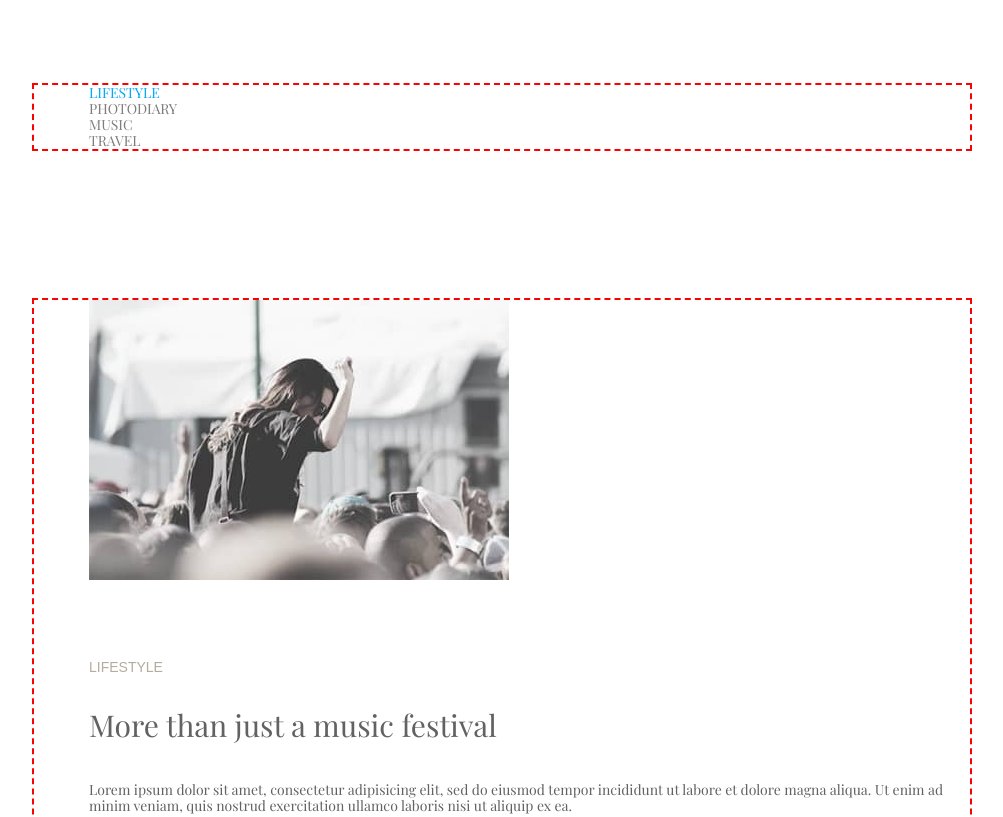
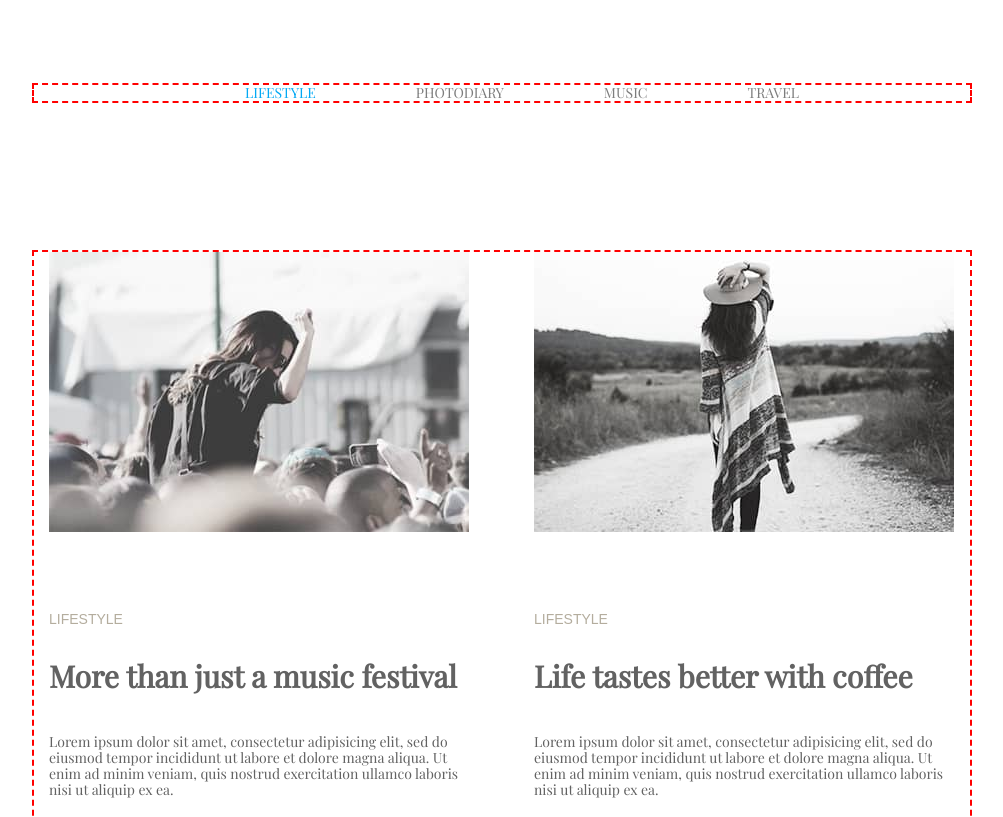
Before and after one commit to Hlib612/photoblog_new, a plain HTML site: page index.html in a window 1280 px wide. Shown: the top 817 px of the page, without its empty margins (138-1141 px from the left). Drawn offline with nearby package versions, Linux system fonts and the light colour scheme.

Commit message:
add files and images

```diff
--- a/css/style.css
+++ b/css/style.css
@@ -16,11 +16,26 @@
     color: var(--main-text-color);
     font-size: var(--main-text-size);
     }
+    .container{
+      width: 936px;
+      padding: 0 15px;
+      outline: 2px dashed red;
+      margin: 0 auto;
+    }
     ul{
         list-style-type: none;
     }
     a{
         text-decoration: none;
+    }
+    .header{
+      padding-top: 71px;
+      padding-bottom: 123px;
+    }
+    .header-list{
+      display: flex;
+      gap: 100px;
+      justify-content: center;
     }
     .header-link{
         color: var(--header-link-color);
@@ -31,6 +46,17 @@
     }
     .header-link.current{
         color: var(--accent-color);
+    }
+    .galary-list{
+      display: flex;
+      flex-wrap: wrap;
+      margin-bottom: 90px;
+      column-gap: 65px;
+      padding-left: 0 ;
+      row-gap: 130px;
+    }
+    .galary-list-item{
+      width: 420px;
     }
     .galary-title {
         font-size: var(--title-text-size);
@@ -44,12 +70,6 @@
     font-weight: 300;
     font-style: normal;
     } */
-    .container{
-        width: 936px;
-        padding: 0 15px;
-        outline: 2px dashed red;
-        margin: 0 auto;
-      }
       .galary-image{
         margin-bottom: 62px;
       }
@@ -60,11 +80,8 @@ font-size: 14px;
       }
       .galary-title{
         margin-bottom: 40px;
-        font-weight: 400;
+        font-weight: 400px;
         font-size: 30px;
-      }
-      .galary-description{
-        margin-bottom: 130px;
       }
       .galary-button{
         display: block;
@@ -76,10 +93,3 @@ font-size: 14px;
         margin-bottom: 35px;
         background-color: white;
      }
-      .header{
-        padding-top: 71px;
-        padding-bottom: 123px;
-      }
-      .galary-list{
-        margin-bottom: 90px;
-      }
```
